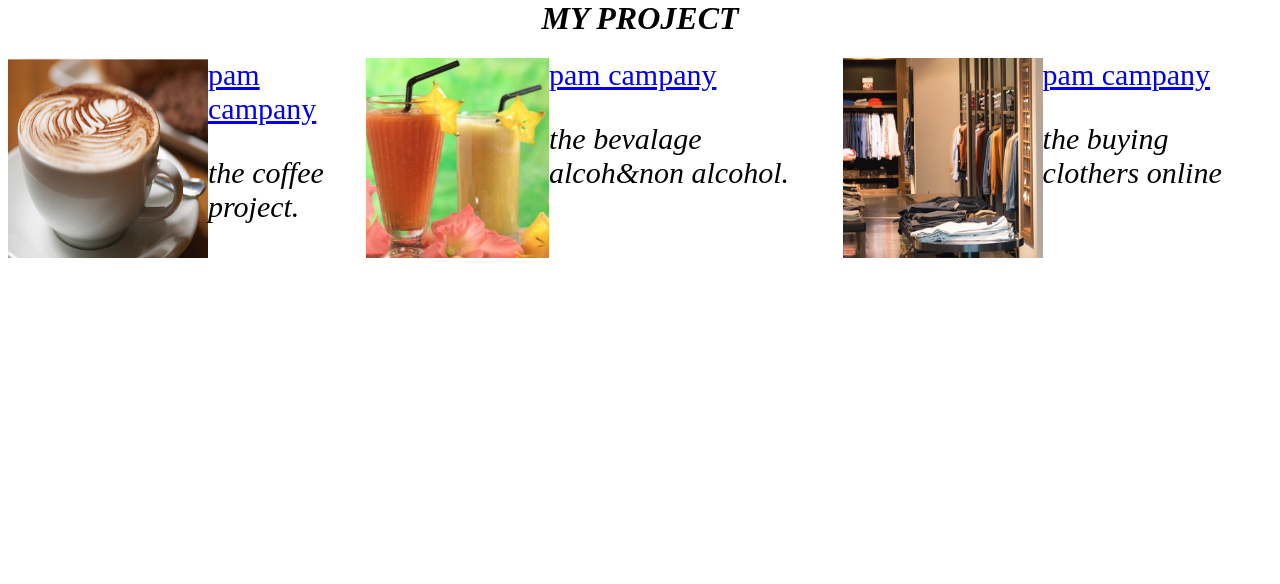
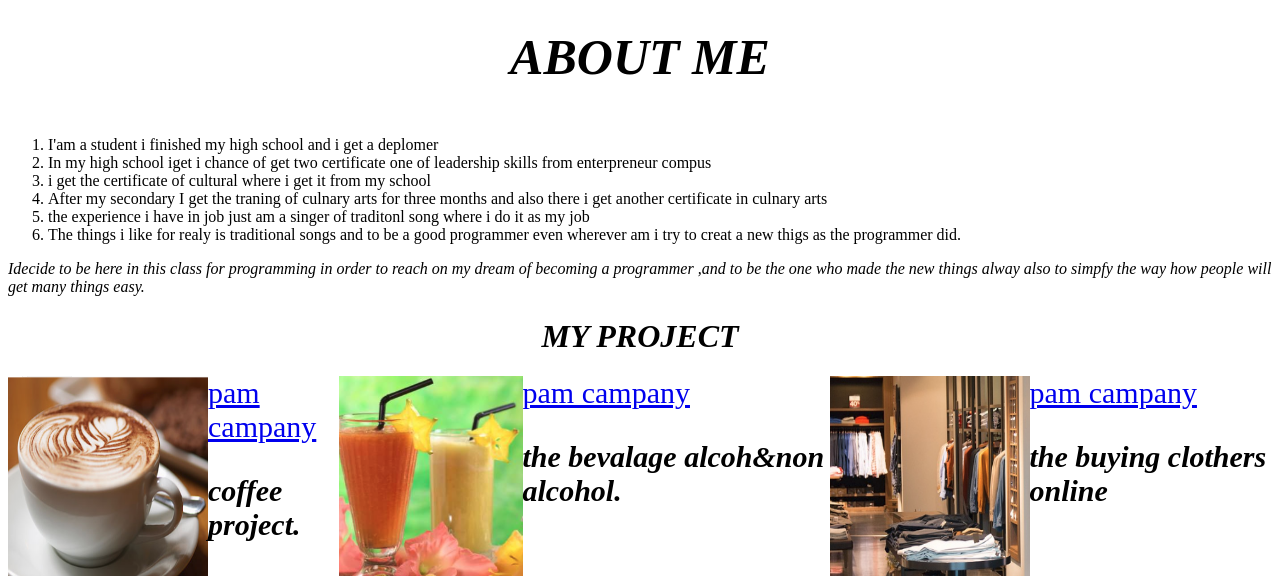
Before and after one commit to Apamela/portfolio, a plain HTML site: page portfolio/index.html in a window 1280 px wide. Shown: the part 1059-1643 px from the top of the page. Before the commit the page ends 1325 px from the top, so only its background shows below. Drawn offline with Linux system fonts and the light colour scheme; files whose address does not match are found by name.

Commit message:
I add the ordered list,unordered list.

```diff
--- a/portfolio/index.html
+++ b/portfolio/index.html
@@ -9,24 +9,38 @@
 <body>
     <div class="main">
         <h2>THE WORK OF PROGRAMMER</h2>
-        <h3>ABOUT ME</h3>
     </div>
+    <h3>ABOUT ME</h3>
+    <ol>
+        <li>I'am a student i finished my high school and i get a deplomer</li>
+        <li>In my high school iget i chance of get two certificate one of leadership skills from enterpreneur compus
+        </li>
+        <li>i get the certificate of cultural where i get it from my school</li>
+        <li>After my secondary I get the traning of culnary arts for three months and also there i get another
+            certificate in culnary arts</li>
+        <li>the experience i have in job just am a singer of traditonl song where i do it as my job </li>
+        <li>The things i like for realy is traditional songs and to be a good programmer even wherever am i try to creat
+            a new thigs as the programmer did.</li>
+    </ol>
+    <p> Idecide to be here in this class for programming in order to reach on my dream of becoming a programmer
+        ,and to be the one who made the new things alway also to simpfy the way how people will get many things easy.
+    </p>
     <h1>MY PROJECT</h1>
     <div class="table">
         <img src="/home/wecode/Documents/portfolio/image/pop.png">
         <div class="nom">
             <a href="https://repl.it/student/submissions/7189523">pam campany</a>
-            <p>the coffee project.</p>
+            <p><strong>coffee project.</strong></p>
         </div>
         <img src="/home/wecode/Documents/portfolio/image/rg.png">
         <div class="number">
             <a href="https://repl.it/student/submissions/7189523">pam campany</a>
-            <p>the bevalage alcoh&non alcohol.</p>
+            <p><strong>the bevalage alcoh&non alcohol.</strong></p>
         </div>
         <img src="/home/wecode/Documents/portfolio/image/pc.png">
         <div class="polla">
             <a href="https://repl.it/student/submissions/7189523">pam campany</a>
-            <p>the buying clothers online</p>
+            <p><strong>the buying clothers online</strong></p>
         </div>
 
 
```
